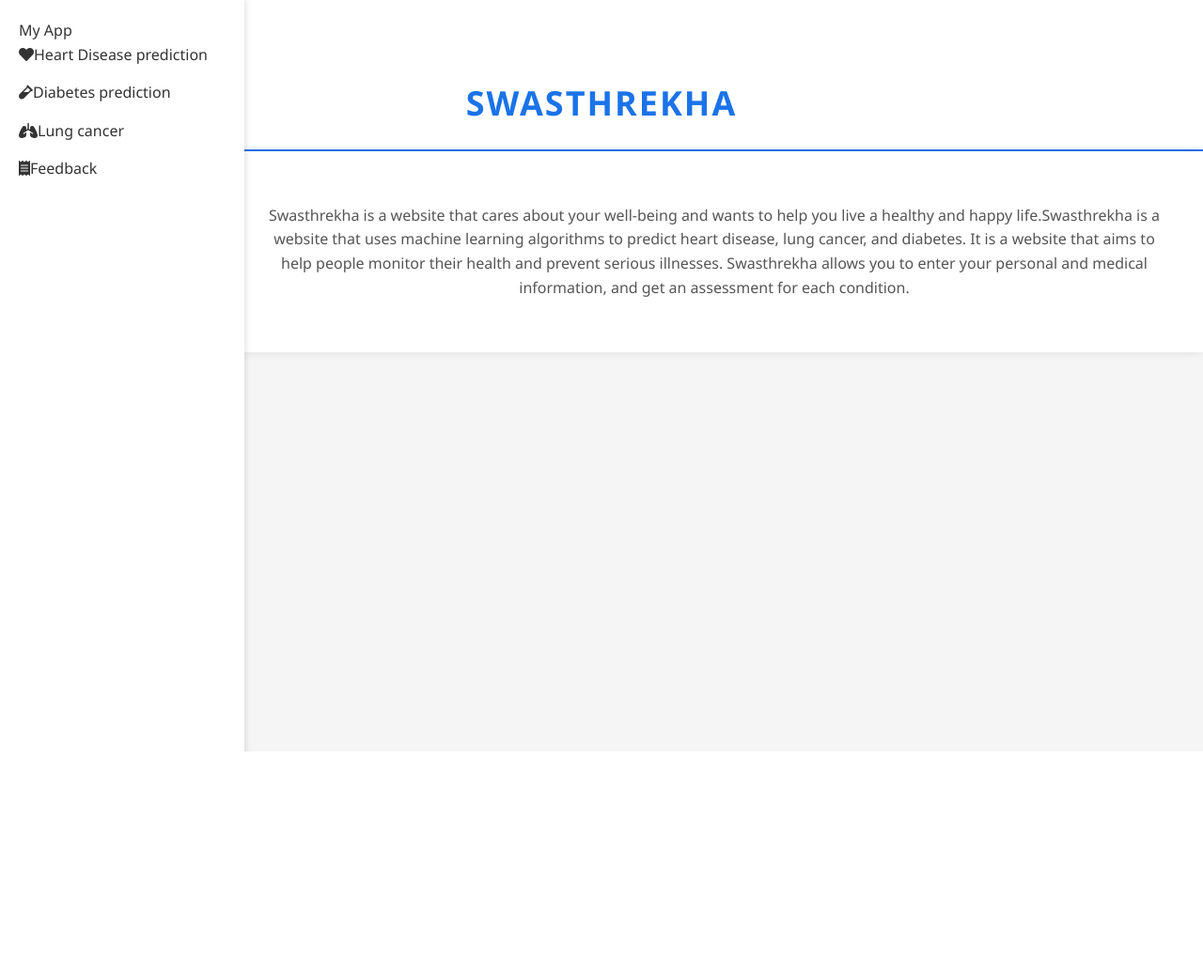
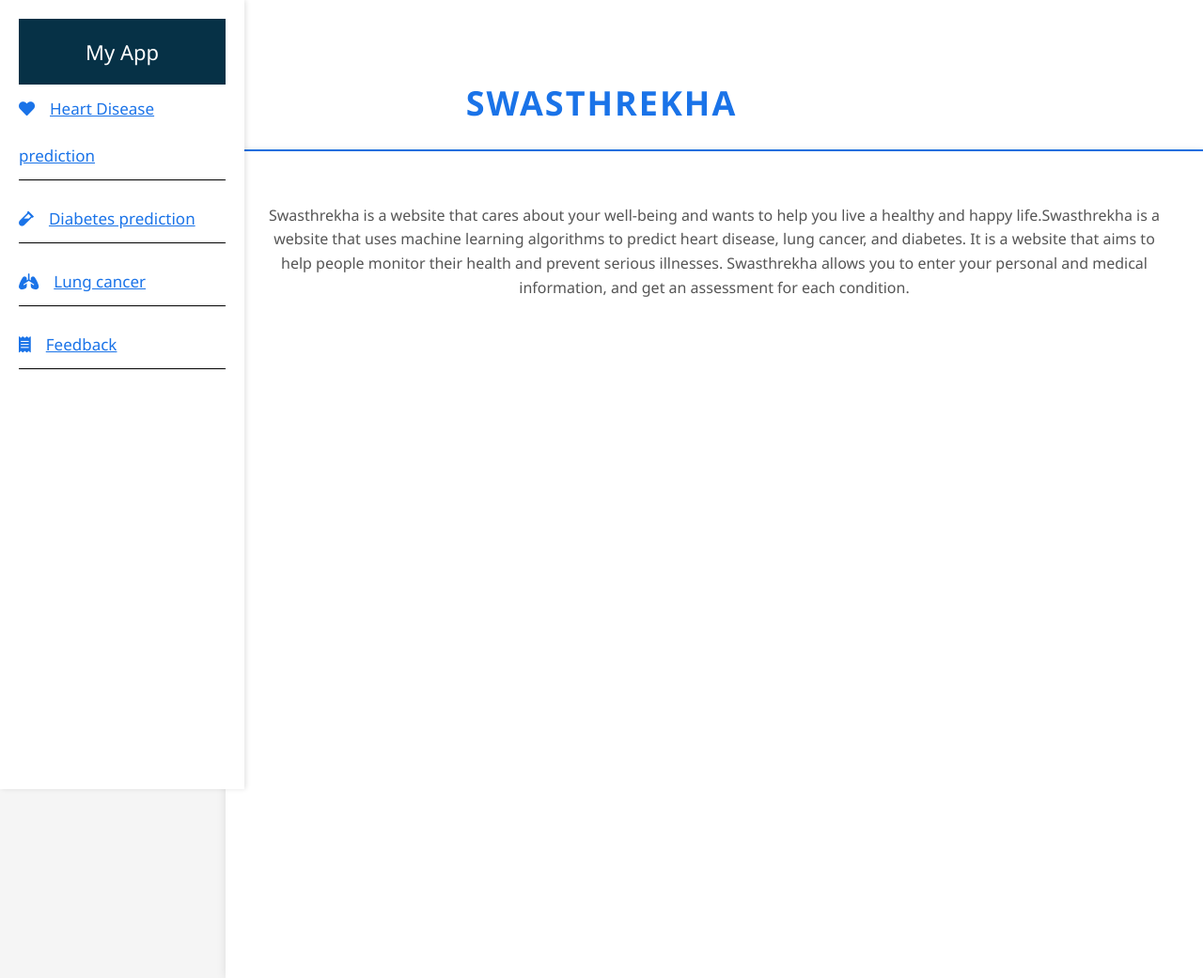
Before and after one commit to Sonicof/swasthrekha, a Flask app: page / in a window 1280 px wide. Shown: the whole page at 94% size. Before the commit the page ends 800 px from the top, so only its background shows below. Run offline with Flask 2, Linux system fonts and the light colour scheme; parts of the project's set-up code (start-up, migrations or seed data) failed here and were passed over.

Commit message:
Update 1CSS.css

```diff
--- a/static/1CSS.css
+++ b/static/1CSS.css
@@ -37,12 +37,22 @@ p {
 #side {
     background-color: #ffffff;
     padding: 20px;
+    left: 0px;
     width: 220px;
     height: 100vh;
     position: fixed;
     top: 0;
-    left: 0;
     box-shadow: 2px 0px 5px rgba(0, 0, 0, 0.1);
+    transition: all .5s ease;
+}
+
+#side header {
+  font-size: 22px;
+  color: white;
+  line-height: 70px;
+  text-align: center;
+  background: #063146;
+  user-select: none;
 }
 
 #side ul {
@@ -55,17 +65,27 @@ p {
     margin-bottom: 15px;
 }
 
-#side a {
-    color: #333;
-    text-decoration: none;
-    font-size: 16px;
-    transition: color 0.3s ease;
+#side ul a{
+  display: block;
+  height: 100%;
+  width: 100%;
+  line-height: 50px;
+  font-size: 17px;
+  color: #1a73e8 ;
+  box-sizing: border-box;
+  border-bottom: 1px solid black;
+    border-top: 1px solid rgba(255,255,255,.1);
+  transition: .4s;
 }
-
+ul li:hover a{
+  padding-left: 20px;
+}
+#side ul a i{
+  margin-right: 16px;
+}
 #side a:hover {
-    color: #1a73e8;
+    color: #0ed7bd;
 }
-
 /* Main content styles */
 #main {
     margin-left: 240px;
@@ -73,6 +93,7 @@ p {
     background-color: #ffffff;
     box-shadow: 0px 0px 10px rgba(0, 0, 0, 0.1);
     transition: box-shadow 0.3s ease;
+    height: 100vh;
 }
 
 .content {
```
